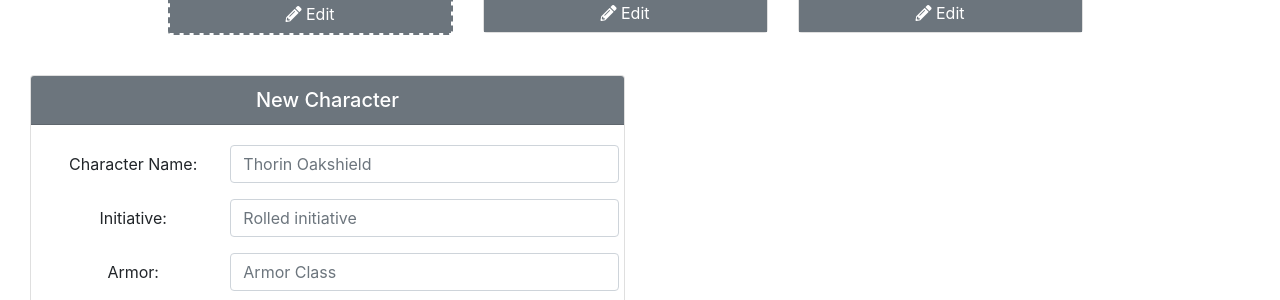
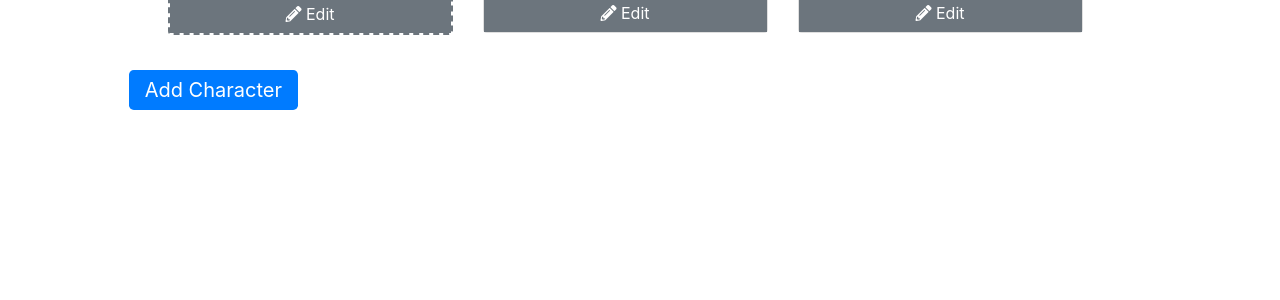
Before and after one commit to afriedman-dev/initiative-tracker, a React (Create React App) app: page / in a window 1280 px wide. Shown: the part 500-800 px from the top of the page. Built offline with nearby package versions, Linux system fonts and the light colour scheme.

Commit message:
added routing

```diff
--- a/package.json
+++ b/package.json
@@ -6,6 +6,7 @@
     "bootstrap": "^3.3.7",
     "react": "^16.4.1",
     "react-dom": "^16.4.1",
+    "react-router-dom": "^4.3.1",
     "react-scripts": "1.1.4"
   },
   "scripts": {
--- a/src/Components/App.js
+++ b/src/Components/App.js
@@ -1,4 +1,5 @@
 import React, { Component } from 'react';
+import { BrowserRouter, Route, Link, withRouter } from 'react-router-dom';
 import '../Content/App.css';
 import InitiativeList from './InitiativeList';
 import NewCharacterForm from './NewCharacterForm';
@@ -40,6 +41,17 @@ class App extends Component {
 
   render() {
     return (
+      <BrowserRouter>
+        <React.Fragment>
+          <Route exact path="/" component={this.AppWrapper} />
+          <Route exact path="/add" component={this.NewCharacterFormWrapper} />
+        </React.Fragment>
+      </BrowserRouter>
+    )
+  }
+
+  AppWrapper = () => {
+    return (
       <div className="App">
         <nav className="navbar navbar-dark bg-dark">
           <span className="navbar-brand mb-0 h1">Welcome to Initiative-Tracker</span>
@@ -47,17 +59,25 @@ class App extends Component {
         </nav>
         <div className="container-fluid text-center">
           <div className="row">
-            <div className="offset-1 col-1 col-sm-2 col-xs-2" style={{"margin-top": "2rem"}}>
+            <div className="offset-1 col-1 col-sm-2 col-xs-2" style={{ "marginTop": "2rem" }}>
               <TurnCounter turn={this.state.turn} />
             </div>
           </div>
           <div className="row">
             <InitiativeList chars={this.state.charList} updateCharList={this.updateCharList} />
           </div>
-          <NewCharacterForm onSubmit={this.addNewChar} />
+          <div className="row">
+            <div className="col-2 offset-1">
+              <Link to="/add" className="btn-lg btn-primary">Add Character</Link>
+            </div>
+          </div>
         </div>
       </div>
     )
+  }
+
+  NewCharacterFormWrapper = () => {
+    return (<NewCharacterForm onSubmit={this.addNewChar} />)
   }
 
   componentWillMount() {
@@ -70,7 +90,6 @@ class App extends Component {
   }
 
   addNewChar = (charInput) => {
-
     charInput.charImg = this.checkCharImg(charInput.charImg);
 
     this.setState(prevState => ({
--- a/src/Components/NewCharacterForm.js
+++ b/src/Components/NewCharacterForm.js
@@ -1,7 +1,8 @@
 import React from 'react';
+import {withRouter} from 'react-router-dom';
 
 //Form component for adding new characters
-class NewCharacterForm extends React.Component {
+const NewCharacterForm = withRouter(class NewCharacterForm extends React.Component {
     state = {
         charNameInput: '',
         charImgInput: '',
@@ -21,6 +22,9 @@ class NewCharacterForm extends React.Component {
             health: this.state.health,
             attack: this.state.attack
         });
+
+        this.props.history.push('/');
+
         this.setState({
             charNameInput: '', charImgInput: '', order: '',
             armor: '', health: '', attack: ''
@@ -77,6 +81,6 @@ class NewCharacterForm extends React.Component {
             </div>
         )
     }
-}
+})
 
 export default NewCharacterForm;
```
Also changed, not shown: 1 other file (tests, documents, lock files or other folders).
